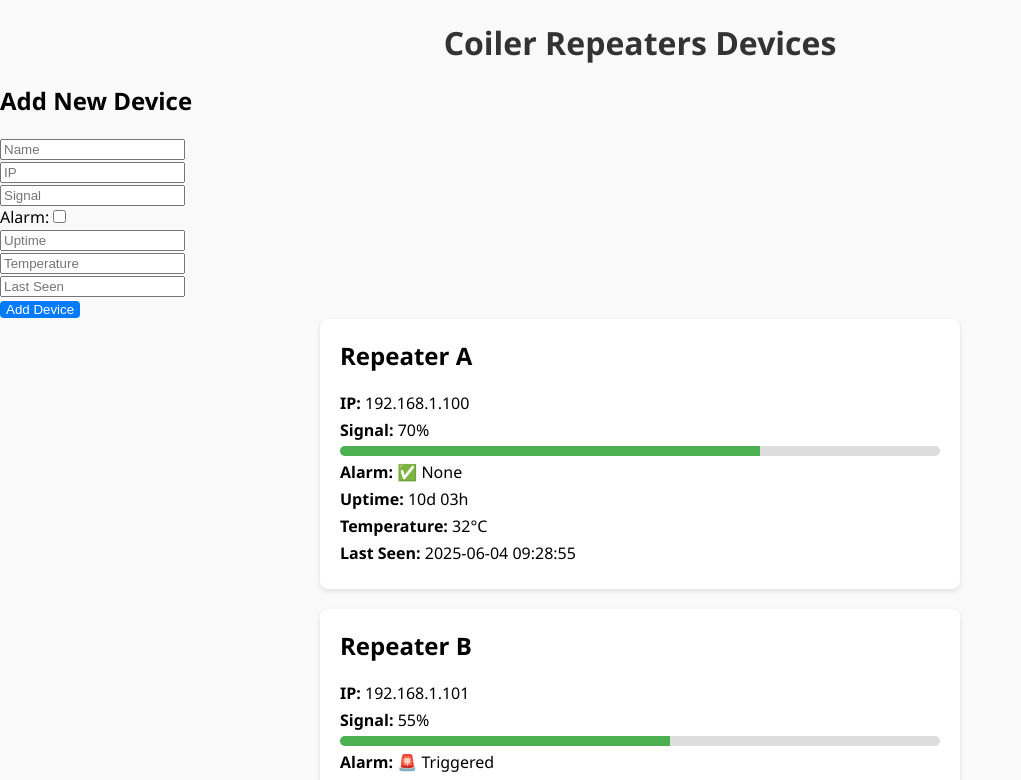
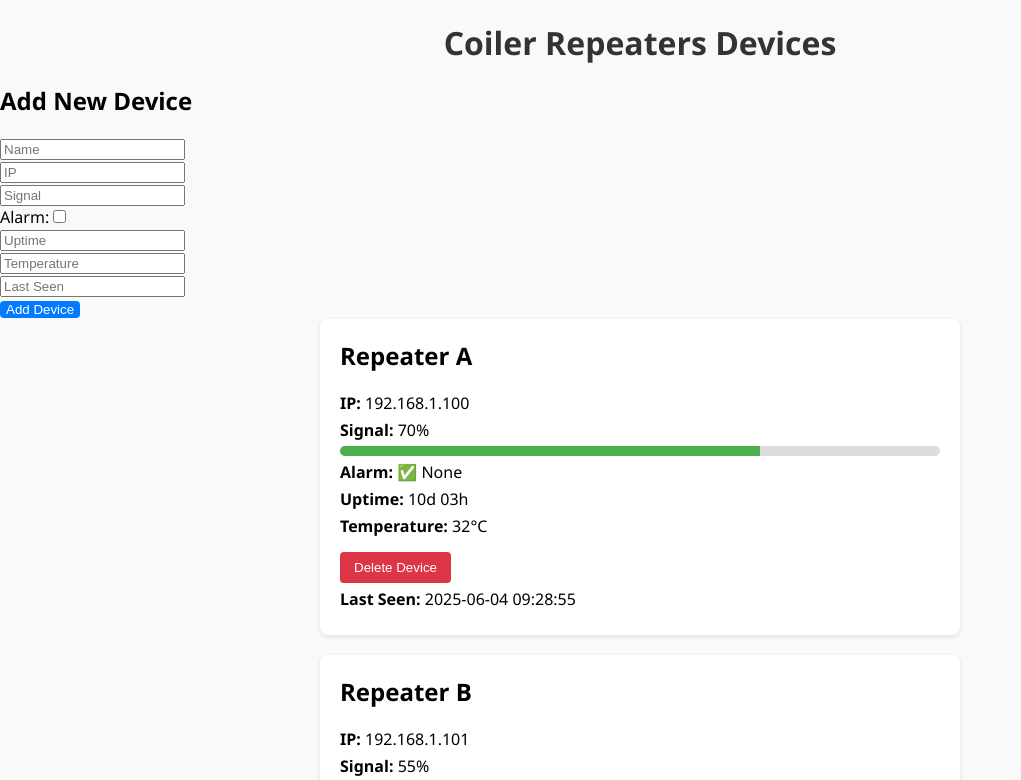
Before and after one commit to Tang-tech-SETAR/cloud-infinity-frontend, a React (Create React App) app: page / in a window 1280 px wide. Shown: the top 780 px of the page, without its empty margins (0-1021 px from the left). Built offline with nearby package versions, Linux system fonts and the light colour scheme; the HTML template or start-up script is replaced by a standard one.

Commit message:
Add delete device button

```diff
--- a/src/App.css
+++ b/src/App.css
@@ -64,3 +64,16 @@ button:hover {
   height: 100%;
   background-color: #4caf50;
 }
+.delete-button {
+  background-color: #dc3545;
+  color: white;
+  border: none;
+  padding: 8px 14px;
+  border-radius: 4px;
+  cursor: pointer;
+  margin-top: 10px;
+}
+
+.delete-button:hover {
+  background-color: #c82333;
+}
--- a/src/App.js
+++ b/src/App.js
@@ -48,6 +48,10 @@ function App() {
   };
 
   const addDevice = () => {
+  const deleteDevice = (id) => {
+    setDevices(prev => prev.filter(device => device.id !== id));
+  };
+
     const device = {
       ...newDevice,
       id: devices.length + 1
@@ -100,7 +104,11 @@ function App() {
           <p><strong>Alarm:</strong> {device.alarm ? '🚨 Triggered' : '✅ None'}</p>
           <p><strong>Uptime:</strong> {device.uptime}</p>
           <p><strong>Temperature:</strong> {device.temperature}</p>
-          <p><strong>Last Seen:</strong> {device.last_seen}</p>
+                <button onClick={() => deleteDevice(device.id)} className="delete-button">
+            Delete Device
+          </button>
+    <p><strong>Last Seen:</strong> {device.last_seen}</p>
+
         </div>
       ))}
     </div>
```
